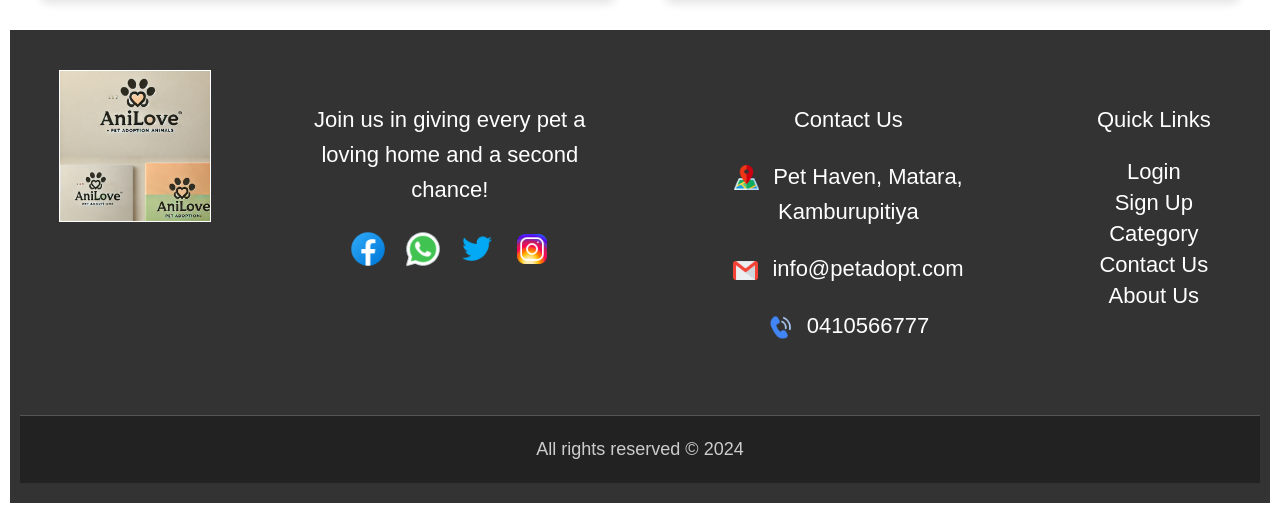
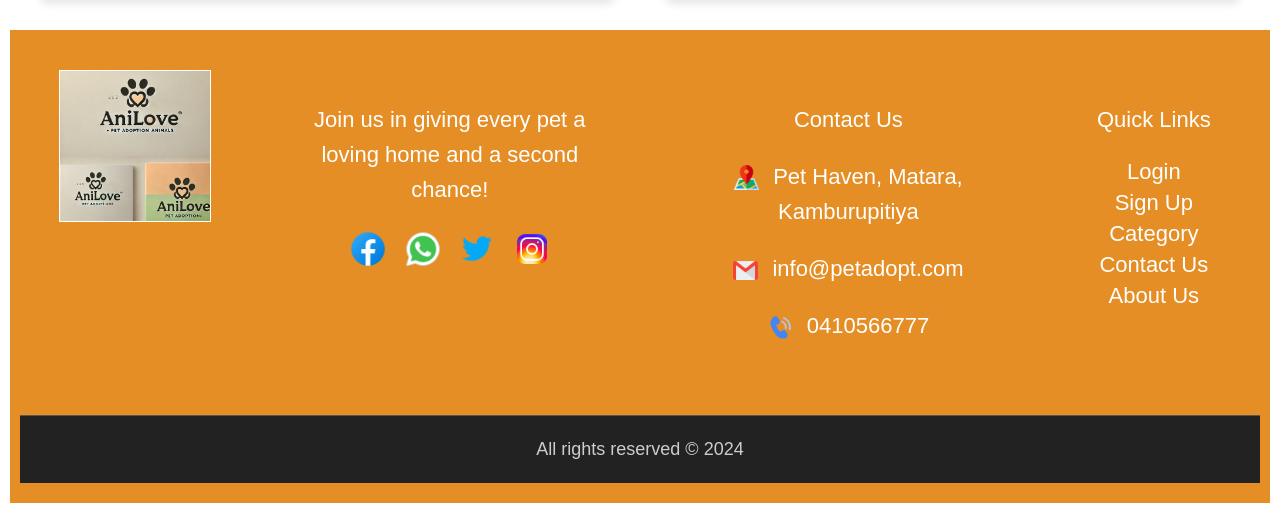
Before and after one commit to MalinduShasan/final_php_project, a PHP site: page / in a window 1280 px wide. Shown: the part 3682-4195 px from the top of the page. Run offline with PHP 8.4, Linux system fonts and the light colour scheme.

Commit message:
footer color changed.

```diff
--- a/index.php
+++ b/index.php
@@ -356,7 +356,7 @@
 
         /*footer styles*/
         .footer {
-            background-color: #333; /* Updated for a darker black tone */
+            background-color: #e58e26;
             color: #fff;
             padding: 20px 10px;
             text-align: center;
@@ -420,7 +420,7 @@
         }
 
         .footer-nav ul li a:hover {
-            color: #e58e26; /* Accent color for hover effect */
+            color: #222;
         }
 
         .footer-bottom {
```
